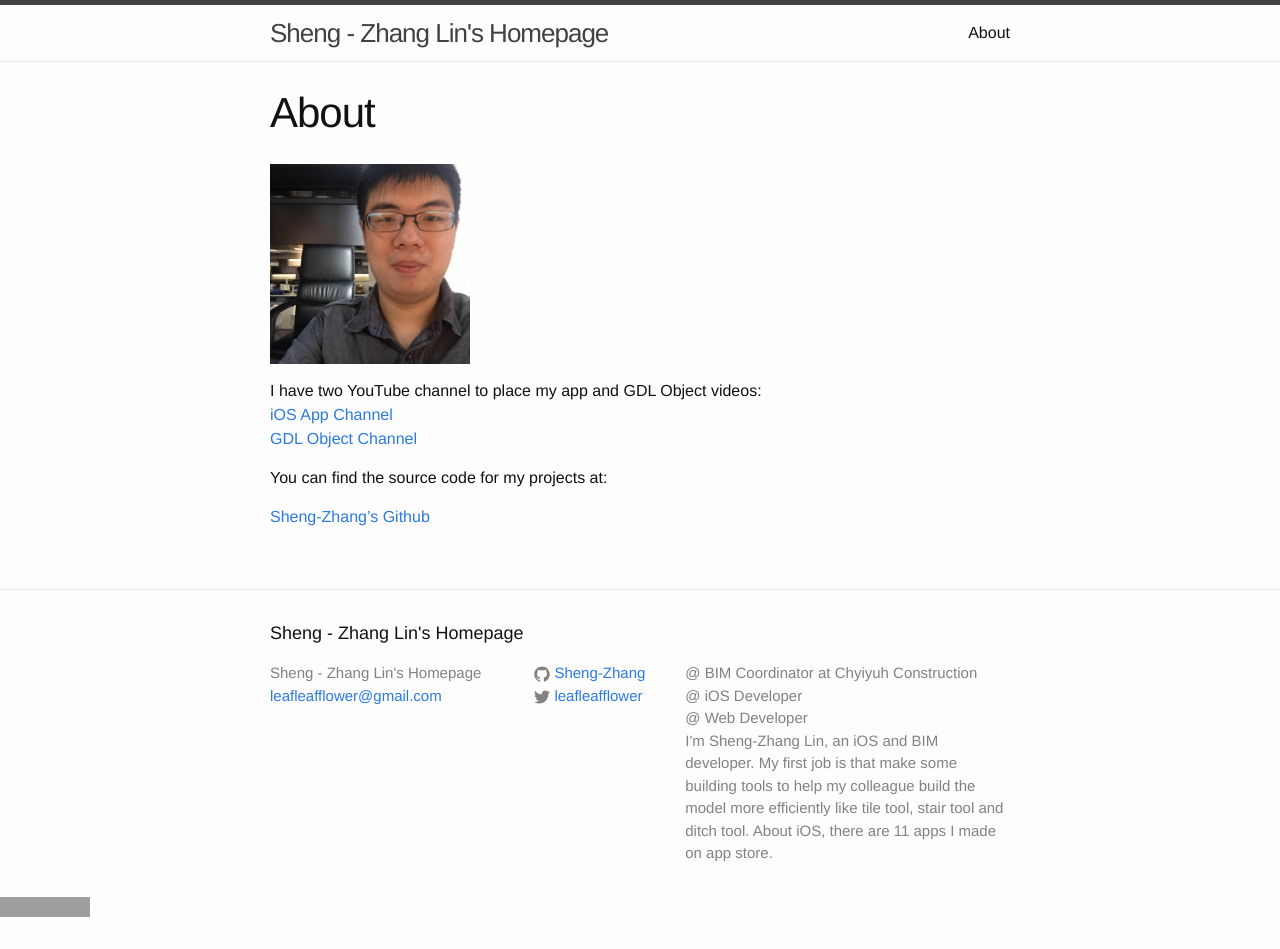
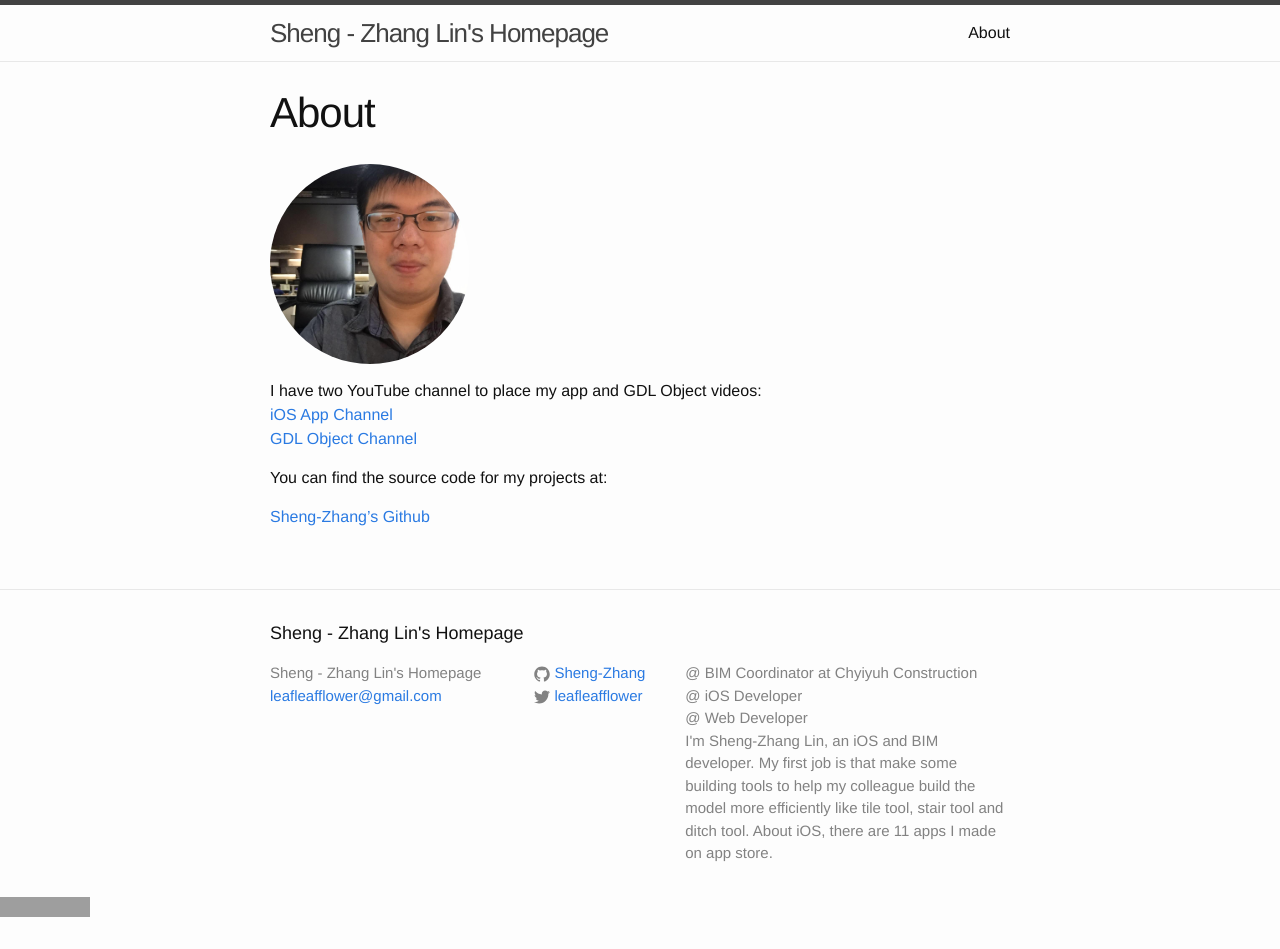
Before and after one commit to Sheng-Zhang/Sheng-Zhang.github.io, a Jekyll site: the page built from about.md, in a window 1280 px wide. Built offline with Jekyll 4.4.1, drawn with Linux system fonts in a browser that asks for light colours; grey boxes are pictures that could not be loaded.

Commit message:
add border radius to profile picture

```diff
--- a/about.md
+++ b/about.md
@@ -3,7 +3,7 @@ layout: page
 title: About
 permalink: /about/
 ---
-<img src="../assets/ShengZhang.jpg" width="200" height="200">
+<img src="../assets/ShengZhang.jpg" width="200" height="200" style="border-radius:100%;">
 
 I have two YouTube channel to place my app and GDL Object videos:
 [iOS App Channel](https://www.youtube.com/channel/UCo8c0A2cIGrkhNa1sghe9Xw)
--- a/index.html
+++ b/index.html
@@ -13,7 +13,7 @@ layout: default
   <script>
     (adsbygoogle = window.adsbygoogle || []).push({});
   </script>
-  <img src="assets/ShengZhang.jpg" width="200" height="200">
+  <img src="assets/ShengZhang.jpg" width="200" height="200" style="border-radius:100%">
   <h1 class="page-heading">Posts</h1>
   <style> img {margin-left: 550px;}</style>
   <ul class="post-list">
```
